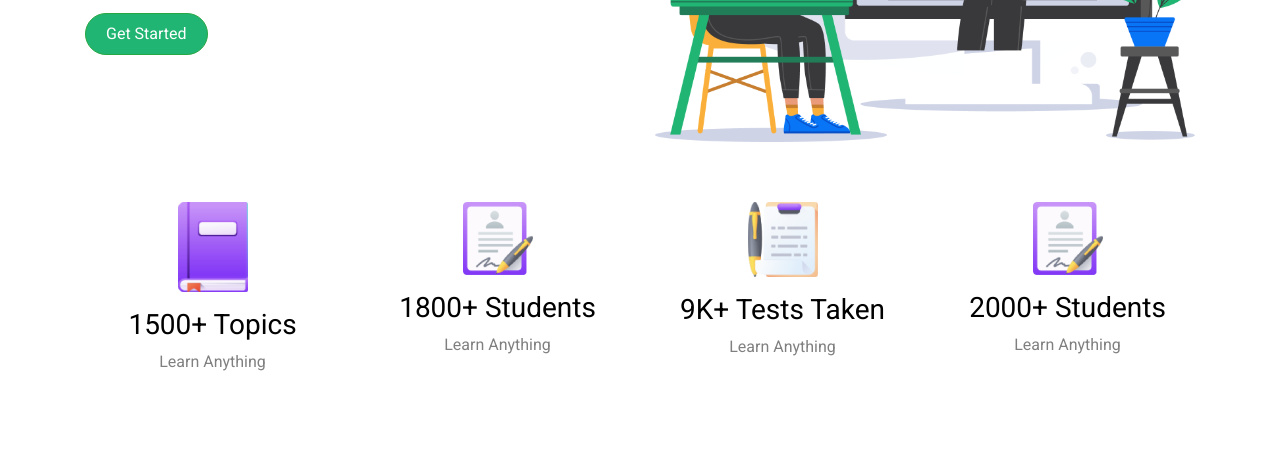
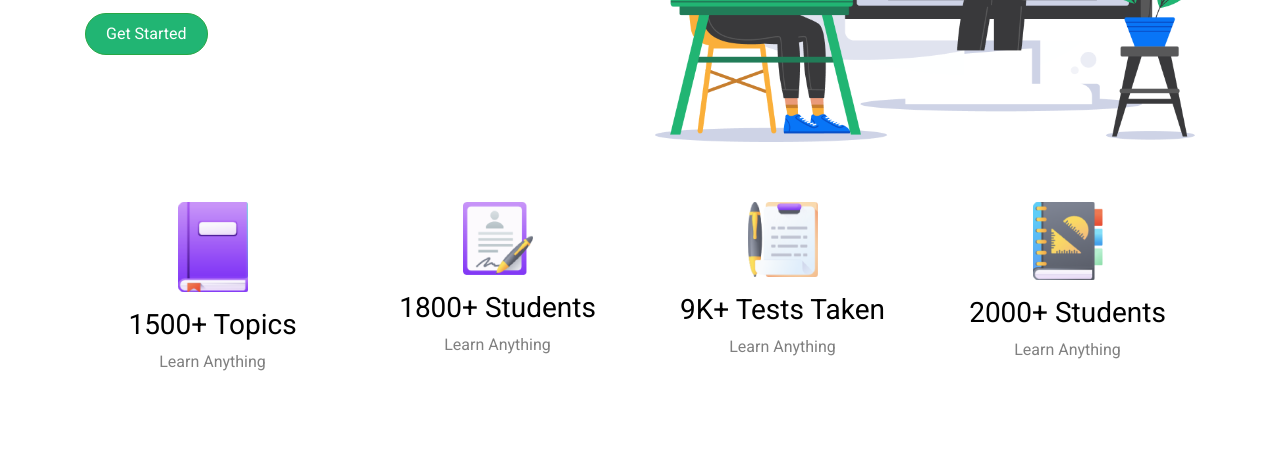
Before and after one commit to Ifat-Fahim/e-school, a plain HTML site: page index.html in a window 1280 px wide. Shown: the part 295-758 px from the top of the page. Drawn offline with nearby package versions, Linux system fonts and the light colour scheme.

Commit message:
image updated

```diff
--- a/index.html
+++ b/index.html
@@ -89,7 +89,7 @@
                     <p>Learn Anything</p>
                 </div>
                 <div class="col-sm-6 col-md-6 col-lg-3 mb-3">
-                    <img class="book mx-auto d-block" src="images/ICON/Student.png" alt="">
+                    <img class="book mx-auto d-block" src="images/ICON/Students.png" alt="">
                     <h3 class="mt-3">2000+ Students</h3>
                     <p>Learn Anything</p>
                 </div>
```
